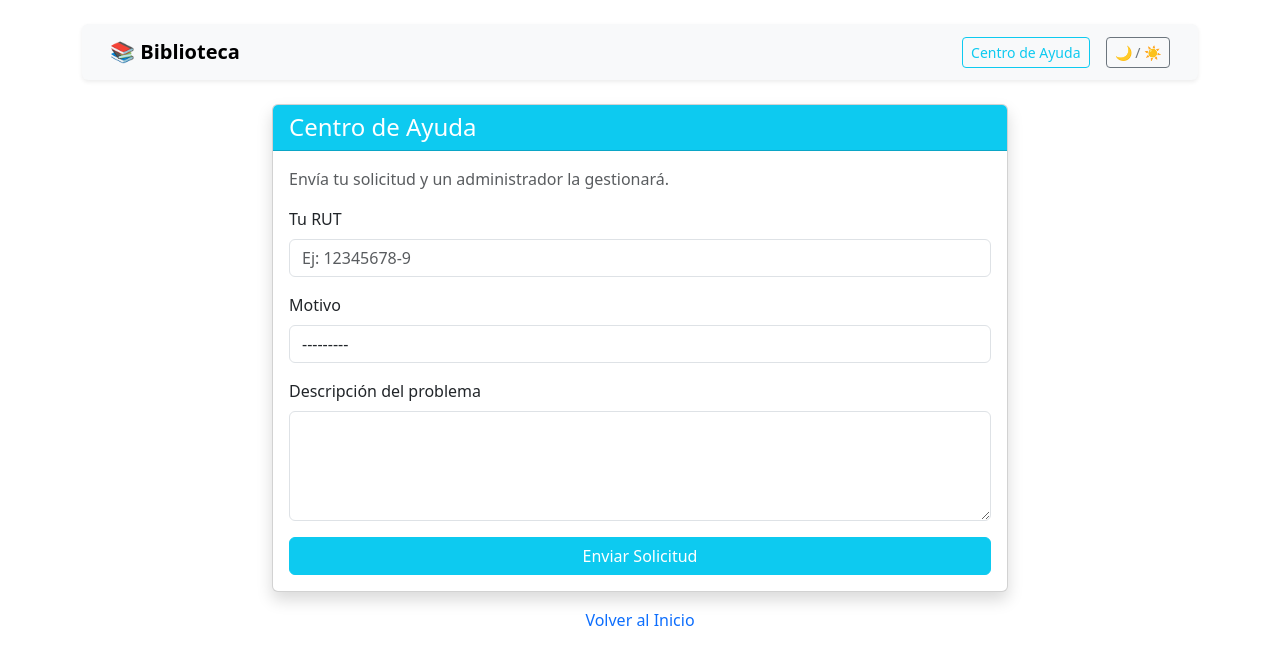
After one commit to Cryll06/proyectofunciones, a Django app: page /ayuda/ in a window 1280 px wide. The commit adds this page. Shown: the top 665 px of the page. Run offline with Django 5.2, Linux system fonts and the light colour scheme.

Commit message:
Version final hasta encontrar errores

```diff
--- a/miApp/forms.py
+++ b/miApp/forms.py
@@ -1,15 +1,21 @@
 from django import forms
-from .models import Reserva
+from .models import Reserva, SolicitudAyuda
 
 class ReservaForm(forms.ModelForm):
     class Meta:
         model = Reserva
-        fields = ['rut_solicitante', 'inicio']
+        fields = ['rut_solicitante']
         widgets = {
-            'inicio': forms.DateTimeInput(attrs={'type': 'datetime-local', 'class': 'form-control'}),
-            'rut_solicitante': forms.TextInput(attrs={'class': 'form-control', 'placeholder': 'Ej: 12.345.678-9'}),
+            'rut_solicitante': forms.TextInput(attrs={'class': 'form-control', 'placeholder': 'Ej: 12345678-9'}),
         }
-        labels = {
-            'rut_solicitante': 'Tu RUT',
-            'inicio': 'Fecha y Hora de inicio'
+        labels = {'rut_solicitante': 'Tu RUT'}
+
+class SolicitudAyudaForm(forms.ModelForm):
+    class Meta:
+        model = SolicitudAyuda
+        fields = ['rut', 'motivo', 'descripcion']
+        widgets = {
+            'rut': forms.TextInput(attrs={'class': 'form-control', 'placeholder': 'Ej: 12345678-9'}),
+            'motivo': forms.Select(attrs={'class': 'form-control'}),
+            'descripcion': forms.Textarea(attrs={'class': 'form-control', 'rows': 4}),
         }
--- a/miApp/models.py
+++ b/miApp/models.py
@@ -1,4 +1,5 @@
 from django.db import models
+from django.core.validators import RegexValidator
 from django.core.exceptions import ValidationError
 from datetime import timedelta
 
@@ -17,20 +18,18 @@ class Recurso(models.Model):
         return f"{self.nombre} ({self.get_tipo_display()})"
 
 class Reserva(models.Model):
-    rut_solicitante = models.CharField(max_length=12)
+    rut_validator = RegexValidator(regex=r'^\d{7,8}-[0-9kK]$', message="Formato inválido.")
+    rut_solicitante = models.CharField(max_length=12, validators=[rut_validator])
     recurso = models.ForeignKey(Recurso, on_delete=models.CASCADE)
     inicio = models.DateTimeField()
     fin = models.DateTimeField(blank=True)
     creado_en = models.DateTimeField(auto_now_add=True)
 
-    def save(self, *args, **kwargs):
+    def clean(self):
+        if not getattr(self, 'recurso_id', None) or not self.inicio:
+            return
+
         if not self.fin:
-            horas = 1 if self.recurso.tipo == 'PC' else 2
-            self.fin = self.inicio + timedelta(hours=horas)
-        super().save(*args, **kwargs)
-
-    def clean(self):
-        if not self.fin and self.inicio:
             horas = 1 if self.recurso.tipo == 'PC' else 2
             temp_fin = self.inicio + timedelta(hours=horas)
         else:
@@ -43,7 +42,29 @@ class Reserva(models.Model):
         ).exclude(pk=self.pk)
 
         if reservas_chocan.exists():
-            raise ValidationError(f"El recurso {self.recurso.nombre} ya está ocupado en ese horario.")
+            raise ValidationError("Horario ocupado.")
+        self.fin = temp_fin
+
+    def save(self, *args, **kwargs):
+        self.full_clean()
+        super().save(*args, **kwargs)
 
     def __str__(self):
-        return f"{self.rut_solicitante} - {self.recurso.nombre}"
+        return f"{self.rut_solicitante} - {self.recurso}"
+
+class SolicitudAyuda(models.Model):
+    MOTIVOS = (
+        ('CANCELAR', 'Cancelar una reservación'),
+        ('PROBLEMA', 'Informar un problema con sala/PC'),
+        ('OTRO', 'Otro asunto'),
+    )
+    rut_validator = RegexValidator(regex=r'^\d{7,8}-[0-9kK]$', message="Formato inválido.")
+
+    rut = models.CharField(max_length=12, validators=[rut_validator])
+    motivo = models.CharField(max_length=20, choices=MOTIVOS)
+    descripcion = models.TextField()
+    fecha_solicitud = models.DateTimeField(auto_now_add=True)
+    resuelta = models.BooleanField(default=False)
+
+    def __str__(self):
+        return f"{self.get_motivo_display()} - {self.rut}"
--- /dev/null
+++ b/miApp/templates/ayuda.html
@@ -0,0 +1,39 @@
+{% extends 'base.html' %}
+{% block content %}
+<div class="row justify-content-center">
+    <div class="col-md-8">
+        <div class="card shadow">
+            <div class="card-header bg-info text-white">
+                <h4 class="mb-0">Centro de Ayuda</h4>
+            </div>
+            <div class="card-body">
+                <p class="text-muted">Envía tu solicitud y un administrador la gestionará.</p>
+                <form method="post">
+                    {% csrf_token %}
+
+                    <div class="mb-3">
+                        <label class="form-label">Tu RUT</label>
+                        {{ form.rut }}
+                        {{ form.rut.errors }}
+                    </div>
+
+                    <div class="mb-3">
+                        <label class="form-label">Motivo</label>
+                        {{ form.motivo }}
+                    </div>
+
+                    <div class="mb-3">
+                        <label class="form-label">Descripción del problema</label>
+                        {{ form.descripcion }}
+                    </div>
+
+                    <button type="submit" class="btn btn-info text-white w-100">Enviar Solicitud</button>
+                </form>
+            </div>
+        </div>
+        <div class="text-center mt-3">
+            <a href="{% url 'home' %}" class="text-decoration-none">Volver al Inicio</a>
+        </div>
+    </div>
+</div>
+{% endblock %}
--- a/miApp/templates/base.html
+++ b/miApp/templates/base.html
@@ -1,21 +1,66 @@
 <!DOCTYPE html>
-<html lang="es">
+<html lang="es" data-bs-theme="light">
 <head>
     <meta charset="UTF-8">
     <title>Reserva Biblio</title>
     <link href="https://cdn.jsdelivr.net/npm/bootstrap@5.3.0/dist/css/bootstrap.min.css" rel="stylesheet">
+    <style>
+        .btn-gray { background-color: #6c757d; color: white; border: 1px solid #6c757d; }
+
+        [data-bs-theme="dark"] .btn-outline-dark {
+            color: #e0e0e0;
+            border-color: #e0e0e0;
+        }
+        [data-bs-theme="dark"] .btn-outline-dark:hover {
+            background-color: #e0e0e0;
+            color: #000;
+        }
+
+        [data-bs-theme="dark"] .card {
+            border-color: #495057;
+        }
+
+        [data-bs-theme="dark"] .card.border-dark {
+            border-color: #f8f9fa !important;
+        }
+        [data-bs-theme="dark"] .card.border-dark .card-header.bg-dark {
+            background-color: #f8f9fa !important;
+            color: #000 !important;
+        }
+    </style>
 </head>
 <body class="container mt-4">
+    <nav class="navbar navbar-expand-lg bg-body-tertiary mb-4 rounded px-3 shadow-sm">
+        <div class="container-fluid">
+            <a class="navbar-brand fw-bold" href="{% url 'home' %}">📚 Biblioteca</a>
 
-    <nav class="navbar navbar-expand-lg navbar-light bg-light mb-4 rounded">
-        <div class="container-fluid">
-            <a class="navbar-brand" href="{% url 'home' %}">📚 Biblioteca Inacap</a>
+            <div class="d-flex align-items-center">
+                <a href="{% url 'ayuda' %}" class="btn btn-outline-info btn-sm me-3">Centro de Ayuda</a>
+                <button class="btn btn-outline-secondary btn-sm" id="btnTheme">🌙 / ☀️</button>
             </div>
+        </div>
     </nav>
 
     {% block content %}
     {% endblock %}
 
     <script src="https://cdn.jsdelivr.net/npm/bootstrap@5.3.0/dist/js/bootstrap.bundle.min.js"></script>
+
+    <script>
+        const btnTheme = document.getElementById('btnTheme');
+        const htmlElement = document.documentElement;
+
+        if (localStorage.getItem('theme') === 'dark') {
+            htmlElement.setAttribute('data-bs-theme', 'dark');
+        }
+
+        btnTheme.addEventListener('click', () => {
+            const currentTheme = htmlElement.getAttribute('data-bs-theme');
+            const newTheme = currentTheme === 'dark' ? 'light' : 'dark';
+
+            htmlElement.setAttribute('data-bs-theme', newTheme);
+            localStorage.setItem('theme', newTheme);
+        });
+    </script>
 </body>
 </html>
--- a/miApp/urls.py
+++ b/miApp/urls.py
@@ -3,5 +3,7 @@ from . import views
 
 urlpatterns = [
     path('', views.home, name='home'),
-    path('reservar/<int:recurso_id>/', views.crear_reserva, name='crear_reserva'),
+    path('horarios/<int:recurso_id>/', views.ver_horarios, name='ver_horarios'),
+    path('confirmar/<int:recurso_id>/', views.confirmar_reserva, name='confirmar_reserva'),
+    path('ayuda/', views.ayuda, name='ayuda'),
 ]
--- a/miApp/views.py
+++ b/miApp/views.py
@@ -1,7 +1,9 @@
 from django.shortcuts import render, redirect, get_object_or_404
-from .models import Recurso
-from .forms import ReservaForm
+from .models import Recurso, Reserva
+from .forms import ReservaForm, SolicitudAyudaForm
 from django.contrib import messages
+from django.utils import timezone
+from datetime import datetime, timedelta, time
 
 # Create your views here.
 def home(request):
@@ -9,24 +11,102 @@ def home(request):
     pcs = Recurso.objects.filter(activo=True, tipo='PC')
     return render(request, 'home.html', {'salas': salas, 'pcs': pcs})
 
-def crear_reserva(request, recurso_id):
+def ver_horarios(request, recurso_id):
     recurso = get_object_or_404(Recurso, pk=recurso_id)
+
+    bloques_diurnos = []
+    bloques_vespertinos = []
+
+    if recurso.tipo == 'SALA':
+        bloques_diurnos = [(h, 0) for h in range(8, 19, 2)]
+        bloques_vespertinos = [(18, 30), (20, 30)]
+        duracion = 2
+    else:
+        bloques_diurnos = [(h, 0) for h in range(8, 19)]
+        bloques_vespertinos = [(18, 30), (19, 30), (20, 30), (21, 30)]
+        duracion = 1
+
+    def procesar_bloques(lista_horas):
+        resultado = []
+        ahora = timezone.now()
+        hoy_fecha = ahora.date()
+
+        for h, m in lista_horas:
+            inicio_bloque = timezone.make_aware(datetime.combine(hoy_fecha, time(h, m)))
+            fin_bloque = inicio_bloque + timedelta(hours=duracion)
+
+            ocupado = Reserva.objects.filter(
+                recurso=recurso,
+                inicio__lt=fin_bloque,
+                fin__gt=inicio_bloque
+            ).exists()
+
+
+            vencido = ahora > inicio_bloque
+
+            resultado.append({
+                'inicio': inicio_bloque,
+                'hora_texto': f"{inicio_bloque.strftime('%H:%M')} - {fin_bloque.strftime('%H:%M')}",
+                'ocupado': ocupado,
+                'vencido': vencido
+            })
+        return resultado
+
+    info_diurno = procesar_bloques(bloques_diurnos)
+    info_vesp = procesar_bloques(bloques_vespertinos)
+
+    return render(request, 'ver_horarios.html', {
+        'recurso': recurso,
+        'bloques_diurnos': info_diurno,
+        'bloques_vespertinos': info_vesp
+    })
+
+def confirmar_reserva(request, recurso_id):
+    recurso = get_object_or_404(Recurso, pk=recurso_id)
+    fecha_str = request.GET.get('inicio')
+
+    if not fecha_str:
+        return redirect('home')
+
+    try:
+        fecha_naive = datetime.strptime(fecha_str, "%Y-%m-%d_%H-%M")
+        inicio = timezone.make_aware(fecha_naive)
+    except ValueError:
+        messages.error(request, "Error en la fecha.")
+        return redirect('home')
+
+    if timezone.now() > inicio:
+        messages.error(request, "Ese horario ya ha finalizado.")
+        return redirect('ver_horarios', recurso_id=recurso.id)
 
     if request.method == 'POST':
         form = ReservaForm(request.POST)
         if form.is_valid():
-            reserva = form.save(commit=False)
-            reserva.recurso = recurso
-            reserva.save()
-            messages.success(request, 'Reserva realizada con éxito')
-            return redirect('home')
+            try:
+                reserva = form.save(commit=False)
+                reserva.recurso = recurso
+                reserva.inicio = inicio
+                reserva.save()
+                messages.success(request, '¡Reserva confirmada!')
+                return redirect('home')
+            except Exception as e:
+                messages.error(request, f"Error: {e}")
+        else:
+            messages.error(request, "RUT inválido.")
     else:
         form = ReservaForm()
 
-    tiempo_fijo = "1 hora" if recurso.tipo == 'PC' else "2 horas"
+    return render(request, 'confirmar_reserva.html', {
+        'form': form, 'recurso': recurso, 'inicio': inicio
+    })
 
-    return render(request, 'form_reserva.html', {
-        'form': form,
-        'recurso': recurso,
-        'tiempo_fijo': tiempo_fijo
-    })
+def ayuda(request):
+    if request.method == 'POST':
+        form = SolicitudAyudaForm(request.POST)
+        if form.is_valid():
+            form.save()
+            messages.success(request, 'Solicitud enviada. Un administrador la revisará.')
+            return redirect('home')
+    else:
+        form = SolicitudAyudaForm()
+    return render(request, 'ayuda.html', {'form': form})
--- a/miProyecto/settings.py
+++ b/miProyecto/settings.py
@@ -106,9 +106,9 @@ AUTH_PASSWORD_VALIDATORS = [
 # Internationalization
 # https://docs.djangoproject.com/en/5.2/topics/i18n/
 
-LANGUAGE_CODE = 'en-us'
+LANGUAGE_CODE = 'es-cl'
 
-TIME_ZONE = 'UTC'
+TIME_ZONE = 'America/Santiago'
 
 USE_I18N = True
 
```
Also changed, not shown: miApp/admin.py (+7 -1 lines), miApp/templates/confirmar_reserva.html (added, +32 -0 lines), miApp/templates/form_reserva.html (deleted, +0 -19 lines), miApp/templates/home.html (+6 -4 lines), miApp/templates/ver_horarios.html (added, +66 -0 lines), miApp/migrations/0002_alter_reserva_rut_solicitante.py (added), miApp/migrations/0003_solicitudayuda_alter_reserva_rut_solicitante.py (added).
